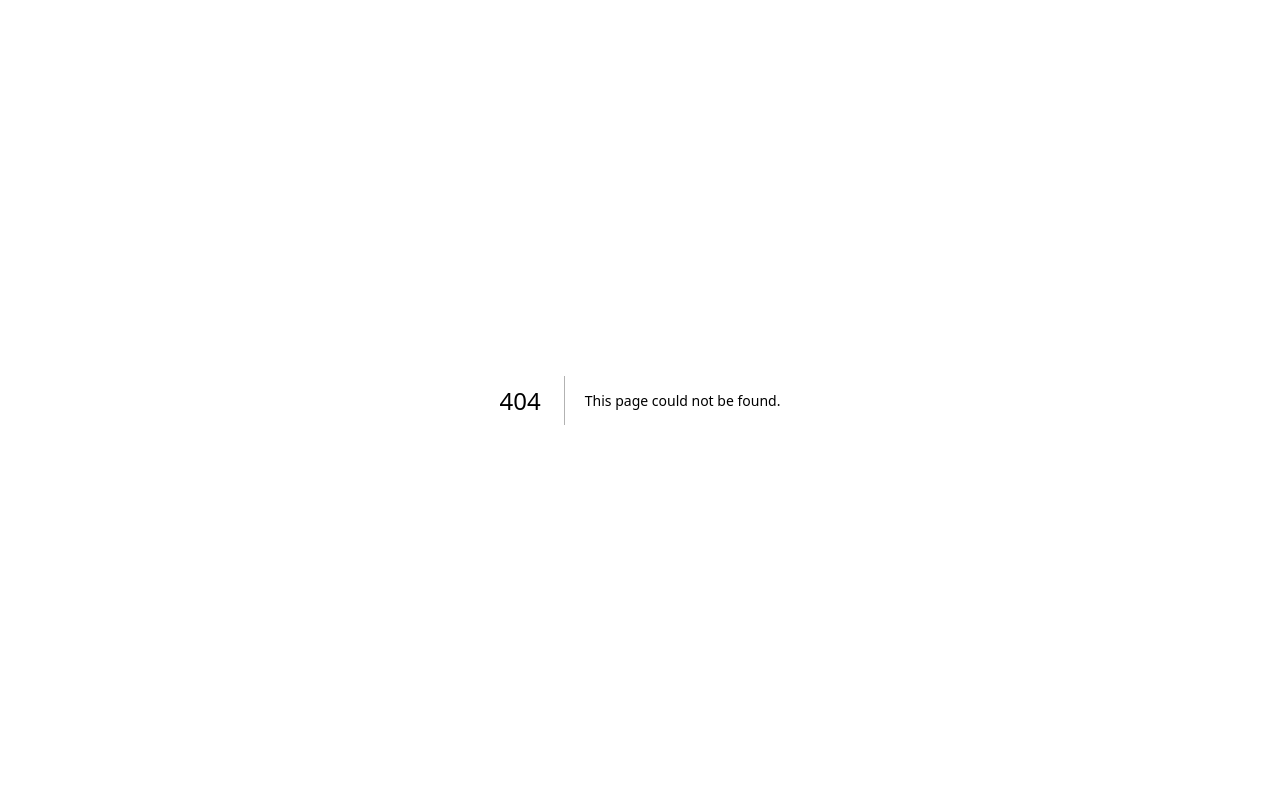
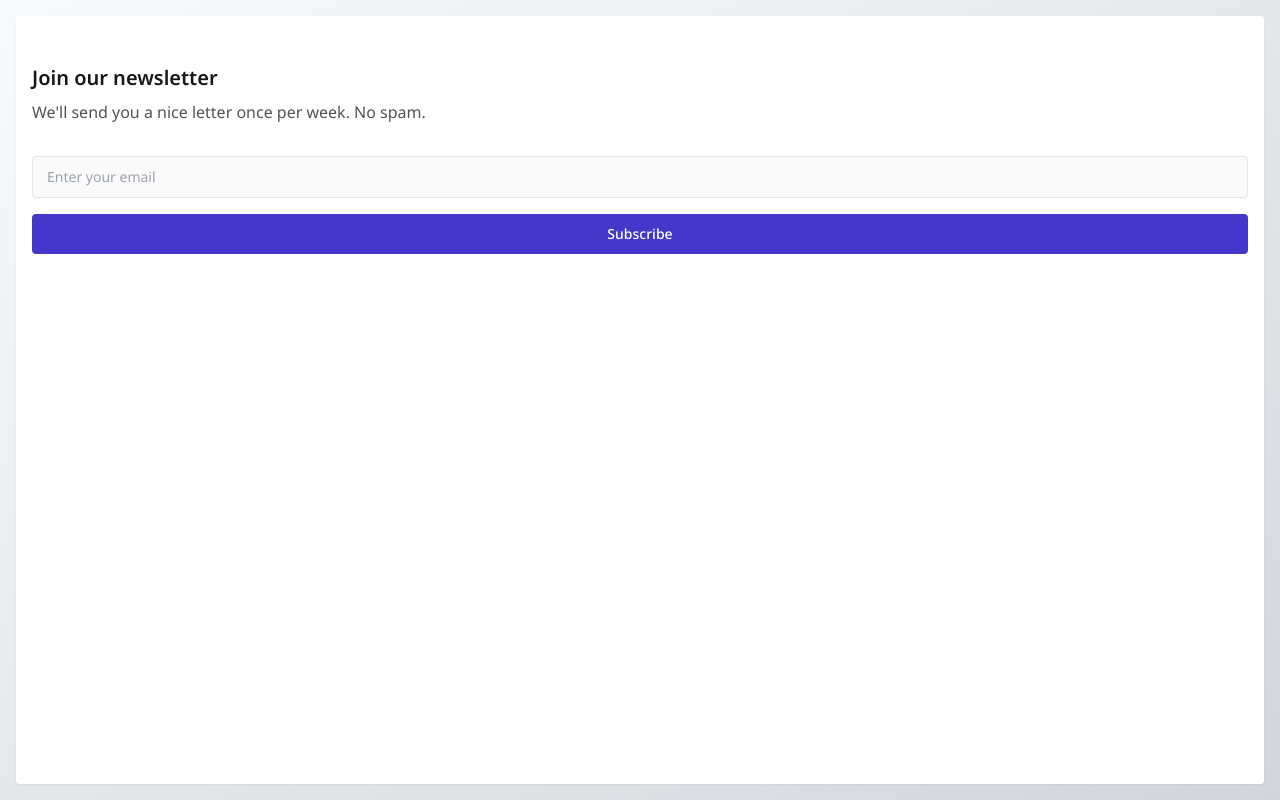
Before and after one commit to ItsChance-BTW/Projects, a Next.js app: page /footer in a window 1280 px wide. Before the commit this address had no page. Built offline with nearby package versions, Linux system fonts and the light colour scheme.

Commit message:
start of footer component

```diff
--- /dev/null
+++ b/app/(projects)/footer/page.tsx
@@ -0,0 +1,33 @@
+"use client";
+
+export default function Page() {
+  return (
+    <div className="bg-gradient-to-br from-[#F9FAFB] to-[#D2D6DB] h-screen p-4 grid grid-cols-4 gap-x-4">
+      <footer className="col-span-4 flex flex-col gap-12 bg-white rounded drop-shadow-sm py-12">
+        <div className="flex flex-col gap-8 px-4">
+          <div className="flex flex-col gap-2">
+            <p className="text-xl font-semibold text-neutral-900">
+              Join our newsletter
+            </p>
+            <p className="text-neutral-600">
+              We&apos;ll send you a nice letter once per week. No spam.
+            </p>
+          </div>
+          <form action="" method="post" className="flex flex-col gap-4">
+            <input
+              className="text-sm text-neutral-500 bg-neutral-50 border border-neutral-200 rounded px-3.5 py-2.5"
+              type="email"
+              placeholder="Enter your email"
+            />
+            <button
+              className="text-white text-sm font-medium bg-indigo-700 rounded px-3.5 py-2.5"
+              type="submit"
+            >
+              Subscribe
+            </button>
+          </form>
+        </div>
+      </footer>
+    </div>
+  );
+}
```
Also changed, not shown: public/img/abstractly-logo.png (added).
